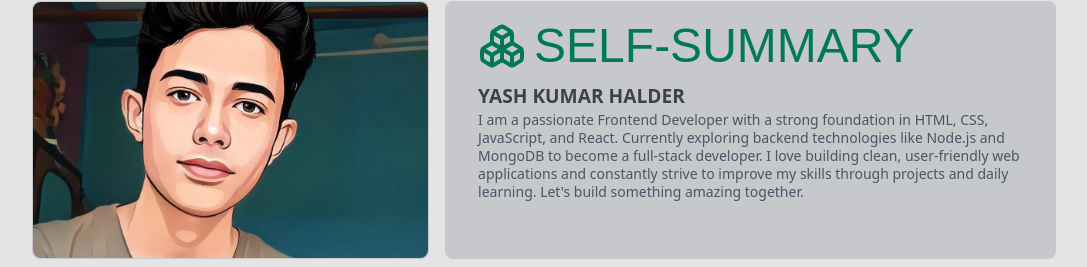
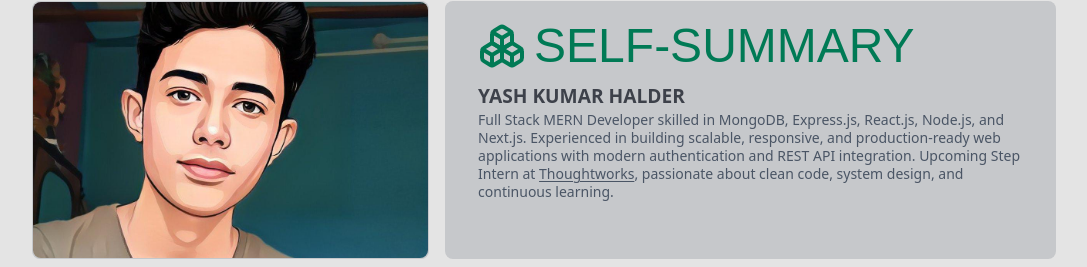
Before and after one commit to Yash-kumar-Halder/YashKumarHalder, a Next.js app: page / in a window 1280 px wide. Shown: the part 1960-2227 px from the top of the page, without its empty margins (96-1183 px from the left). Built offline with nearby package versions, Linux system fonts and the light colour scheme; no server answers; a web font is replaced by a local one.

Commit message:
feat: update about-me section - self summary, update hero-home images width-height(next image)

```diff
--- a/src/app/about/page.tsx
+++ b/src/app/about/page.tsx
@@ -86,15 +86,17 @@ const AboutMe = () => {
                               YASH KUMAR HALDER
                           </h3>
                           <span className="text-xs inline-block leading-[18px] pb-4  mt-2 md:mt-0 md:text-sm text-gray-600 font-medium dark:text-gray-400 ">
-                {`I am a passionate Frontend Developer with a
-								strong foundation in HTML, CSS, JavaScript, and
-								React. Currently exploring backend technologies
-								like Node.js and MongoDB to become a full-stack
-								developer. I love building clean, user-friendly
-								web applications and constantly strive to
-								improve my skills through projects and daily
-								learning. Let's build something amazing
-								together.`}
+                              Full Stack MERN Developer skilled in MongoDB,
+                              Express.js, React.js, Node.js, and Next.js.
+                              Experienced in building scalable, responsive, and
+                              production-ready web applications with modern
+                              authentication and REST API integration. Upcoming
+                              Step Intern at{" "}
+                                  <Link href="https://www.thoughtworks.com/" className="underline underline-offset-2 hover:text-blue-600 transition-colors duration-150">
+                                      Thoughtworks
+                                  </Link>
+                              , passionate about clean code, system design, and
+                              continuous learning.
                           </span>
                       </div>
                   </div>
@@ -112,14 +114,16 @@ const AboutMe = () => {
                               A FULL STACK WEB DEVELOPMENT INTERNSHIP
                           </h3>
                           <p className="text-xs pb-4 mt-2 md:mt-0 md:text-sm text-gray-600 font-medium dark:text-gray-400 ">
-                I am a dedicated Full Stack Web Developer with a strong grasp of
-                HTML, CSS, JavaScript, React, and backend technologies. In
-                January 2025, I completed a one-month Full Stack Web Development
-                internship with PHP at Databits Technologia, where I gained
-                practical experience in building dynamic and responsive web
-                applications. I am passionate about writing clean, efficient
-                code and continuously improving my skills to deliver impactful
-                digital solutions.
+                              I am a dedicated Full Stack Web Developer with a
+                              strong grasp of HTML, CSS, JavaScript, React, and
+                              backend technologies. In January 2025, I completed
+                              a one-month Full Stack Web Development internship
+                              with PHP at Databits Technologia, where I gained
+                              practical experience in building dynamic and
+                              responsive web applications. I am passionate about
+                              writing clean, efficient code and continuously
+                              improving my skills to deliver impactful digital
+                              solutions.
                           </p>
                       </div>
                   </div>
@@ -137,12 +141,14 @@ const AboutMe = () => {
                               BEHALA GOVERNMENT POOLYTECHNIC
                           </h3>
                           <p className="text-xs pb-4  mt-2 md:mt-0 md:text-sm text-gray-600 font-medium dark:text-gray-400  ">
-                I am currently pursuing a Diploma in Computer Science &
-                Technology, which I began in September 2023 and am expected to
-                complete in 2026. I am in my final year (5th semester) with a
-                current average GPA of 7.65. My studies focus on building a
-                strong foundation in programming, web development, and
-                problem-solving, preparing me for a career in the tech industry.
+                              I am currently pursuing a Diploma in Computer
+                              Science & Technology, which I began in September
+                              2023 and am expected to complete in 2026. I am in
+                              my final year (5th semester) with a current
+                              average GPA of 7.65. My studies focus on building
+                              a strong foundation in programming, web
+                              development, and problem-solving, preparing me for
+                              a career in the tech industry.
                           </p>
                       </div>
                   </div>
@@ -196,7 +202,10 @@ const AboutMe = () => {
                           <h2
                               className={`${amarante.className} text-[6vmin] leading-[5.8vmin] dark:text-gray-300`}
                           >
-                work <span className="text-gradient-cyan-purple">together</span>
+                              work{" "}
+                              <span className="text-gradient-cyan-purple">
+                                  together
+                              </span>
                           </h2>
                           <Link
                               href="#contact"
@@ -222,9 +231,9 @@ const AboutMe = () => {
                               JYOTIRMOY BASU VOCATIONAL CENTER
                           </h3>
                           <p className="text-xs pb-4  mt-2 md:mt-0 md:text-sm text-gray-600 font-medium dark:text-gray-400 ">
-                Completed Higher Secondary Education in 2024 from Jyotrimoy Basu
-                Vocational Center, Vocational Department, achieving an aggregate
-                of 81.8%.
+                              Completed Higher Secondary Education in 2024 from
+                              Jyotrimoy Basu Vocational Center, Vocational
+                              Department, achieving an aggregate of 81.8%.
                           </p>
                       </div>
                   </div>
--- a/src/components/MyComponent/home-hero.tsx
+++ b/src/components/MyComponent/home-hero.tsx
@@ -152,8 +152,8 @@ const HomeHero = () => {
           <div className="relative aspect-square bg-gray-200 shadow-2xl overflow-hidden dark:bg-gray-900 rounded-[24%] rounded-br-[20%] group-hover:rounded-[5%] cursor-pointer border border-transparent hover:border-teal-500 dark:hover:border-gray-800 transition-all duration-300 group-hover:-rotate-2 group-hover:-translate-x-3 group-hover:-translate-y-3 hover:scale-110 flex justify-center">
             <Image
               src="/react.png"
-              width="300"
-              height="300"
+              width="150"
+              height="150"
               alt="Image"
               className="w-[75%] md:w-[85%] object-contain group-hover:mb-3 transition-all  duration-200 p-2 md:p-0"
             />
@@ -164,8 +164,8 @@ const HomeHero = () => {
           <div className="relative bg-gray-200 shadow-2xl overflow-hidden dark:bg-gray-900 rounded-[24%] rounded-bl-[20%] group-hover:rounded-[5%] cursor-pointer border border-transparent hover:border-teal-500 dark:hover:border-gray-800 transition-all duration-300 group-hover:rotate-2 group-hover:translate-x-3 group-hover:-translate-y-3 hover:scale-110 flex justify-center p-3">
             <Image
               src="/vs-code.png"
-              width="300"
-              height="300"
+              width="150"
+              height="150"
               alt="Image"
               className="w-32 object-contain group-hover:mb-3 transition-all  duration-200"
             />
@@ -176,8 +176,8 @@ const HomeHero = () => {
           <div className="relative bg-gray-200 shadow-2xl overflow-hidden dark:bg-gray-900 rounded-[24%] rounded-tr-[20%] group-hover:rounded-[5%] cursor-pointer border border-transparent hover:border-teal-500 dark:hover:border-gray-800 transition-all duration-300 group-hover:rotate-2 group-hover:-translate-x-3 group-hover:translate-y-3 hover:scale-110 flex justify-center aspect-square p-3">
             <Image
               src="/tailwind.png"
-              width="300"
-              height="300"
+              width="150"
+              height="150"
               alt="Image"
               className="w-32 object-contain group-hover:mb-1 transition-all  duration-200"
             />
@@ -188,8 +188,8 @@ const HomeHero = () => {
           <div className="relative bg-gray-200 shadow-2xl overflow-hidden dark:bg-gray-900 rounded-[24%] rounded-tl-[20%] group-hover:rounded-[5%] cursor-pointer border border-transparent hover:border-teal-500 dark:hover:border-gray-800 transition-all duration-300 group-hover:-rotate-2 group-hover:translate-x-3 group-hover:translate-y-3 hover:scale-110 flex justify-center">
             <Image
               src="/python.png"
-              width="300"
-              height="300"
+              width="150"
+              height="150"
               alt="Image"
               className="w-[75%] md:w-[85%] object-contain group-hover:mb-3 transition-all  duration-200 p-0 md:p-2  lg:p-2 xl:p-1"
             />
```
Lines whose indentation alone changed are shown as unchanged.
